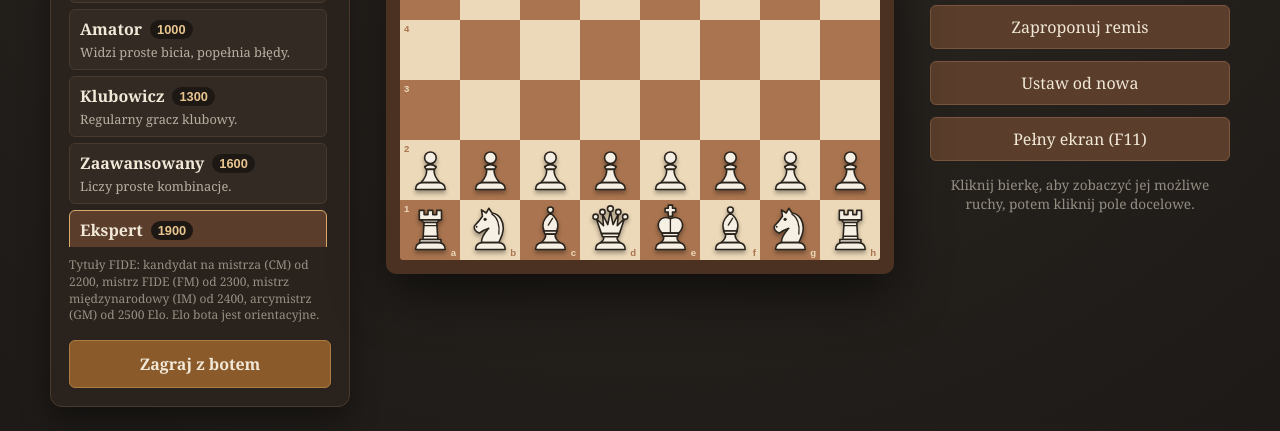
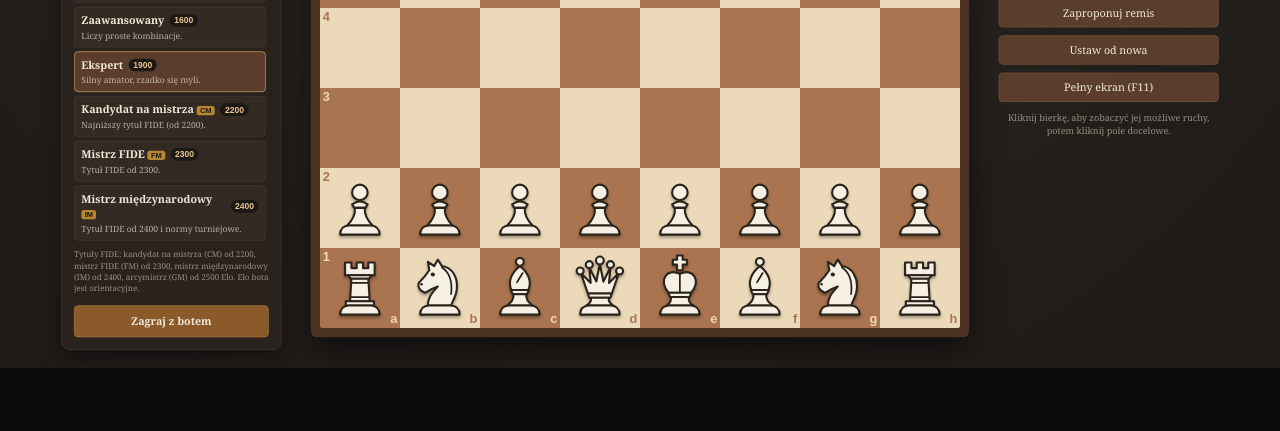
Before and after one commit to Hubert312S/Szachy, a plain HTML site: page index.html in a window 1280 px wide. Shown: the part 392-823 px from the top of the page. After the commit the page ends 800 px from the top, so only its background shows below. Drawn offline with Linux system fonts and the light colour scheme.

Commit message:
Scena 16:9 skalowana do okna
Cała gra jest ułożona na scenie 1920×1080 i skalowana do rozmiaru okna,
więc zawsze ma proporcje 16:9 (na innych ekranach ciemne pasy).

Co-Authored-By: Claude Opus 5.5 <noreply@anthropic.com>
Claude-Session: https://claude.ai/code/session_0145uTyi5r541pDNpZ4ZtY9K

```diff
--- a/css/styl.css
+++ b/css/styl.css
@@ -318,3 +318,31 @@ button {
 button:hover { background: #6d4a34; }
 
 .podpowiedz { font-size: 0.85rem; opacity: 0.55; margin-top: 14px; }
+
+/* ---------- Scena 16:9 ----------
+   Cała gra jest ułożona na scenie 1920×1080 i skalowana do okna (js/szachy.js: dopasujScene),
+   więc zawsze ma proporcje 16:9 – na ekranach o innych proporcjach pojawiają się ciemne pasy. */
+body.tryb-16x9 {
+  display: block;
+  height: 100vh;
+  overflow: hidden;
+  background: #0d0b09;
+}
+.scena {
+  position: absolute;
+  left: 50%;
+  top: 50%;
+  width: 1920px;
+  height: 1080px;
+  transform: translate(-50%, -50%) scale(var(--skala, 1));
+  background: radial-gradient(circle at top, #2e2924, var(--tlo));
+  display: flex;
+  align-items: center;
+  justify-content: center;
+  overflow: hidden;
+}
+.scena main { padding: 0; }
+.scena .uklad { grid-template-columns: 330px auto 330px; gap: 44px; justify-items: stretch; }
+.scena .plansza { --rozmiar: 960px; }
+.scena .panel, .scena .info { width: auto; }
+.scena .poziomy { max-height: 640px; }
--- a/index.html
+++ b/index.html
@@ -6,7 +6,8 @@
   <title>Szachy</title>
   <link rel="stylesheet" href="css/styl.css">
 </head>
-<body>
+<body class="tryb-16x9">
+  <div class="scena">
   <main class="uklad">
     <aside class="panel">
       <h2>Przeciwnik</h2>
@@ -65,6 +66,7 @@
       <p class="podpowiedz">Kliknij bierkę, aby zobaczyć jej możliwe ruchy, potem kliknij pole docelowe.</p>
     </section>
   </main>
+  </div>
 
   <script src="js/bierki.js"></script>
   <script src="js/zasady.js"></script>
--- a/js/szachy.js
+++ b/js/szachy.js
@@ -467,6 +467,15 @@ function odswiezPanel() {
   document.getElementById('start').textContent = ustawienia.tryb === 'bot' ? 'Zagraj z botem' : 'Nowa gra dla dwóch graczy';
 }
 
+// Scena 16:9: skalujemy całą grę (1920×1080) do rozmiaru okna, zachowując proporcje.
+function dopasujScene() {
+  const scena = document.querySelector('.scena');
+  if (!scena) return;
+  scena.style.setProperty('--skala', Math.min(window.innerWidth / 1920, window.innerHeight / 1080));
+}
+window.addEventListener('resize', dopasujScene);
+dopasujScene();
+
 uruchomSilnik();
 zbudujPanel();
 nowaGra();
```
